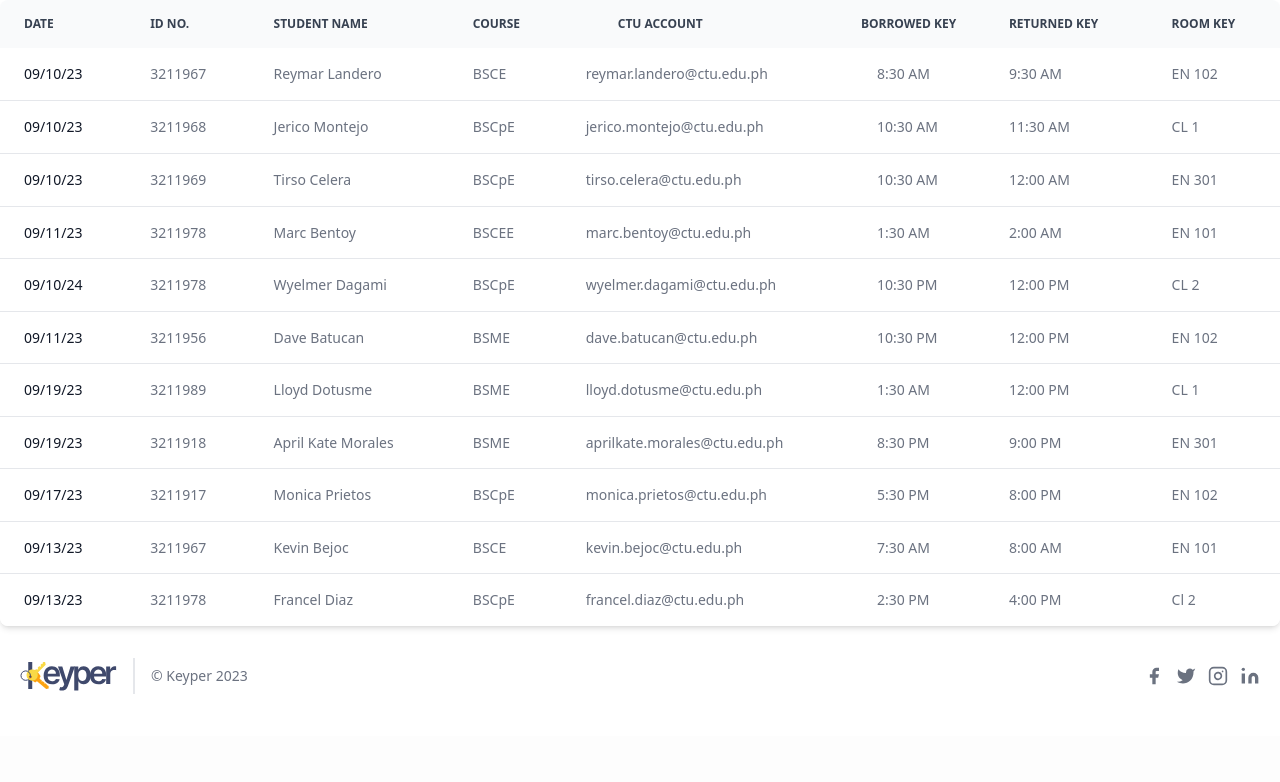
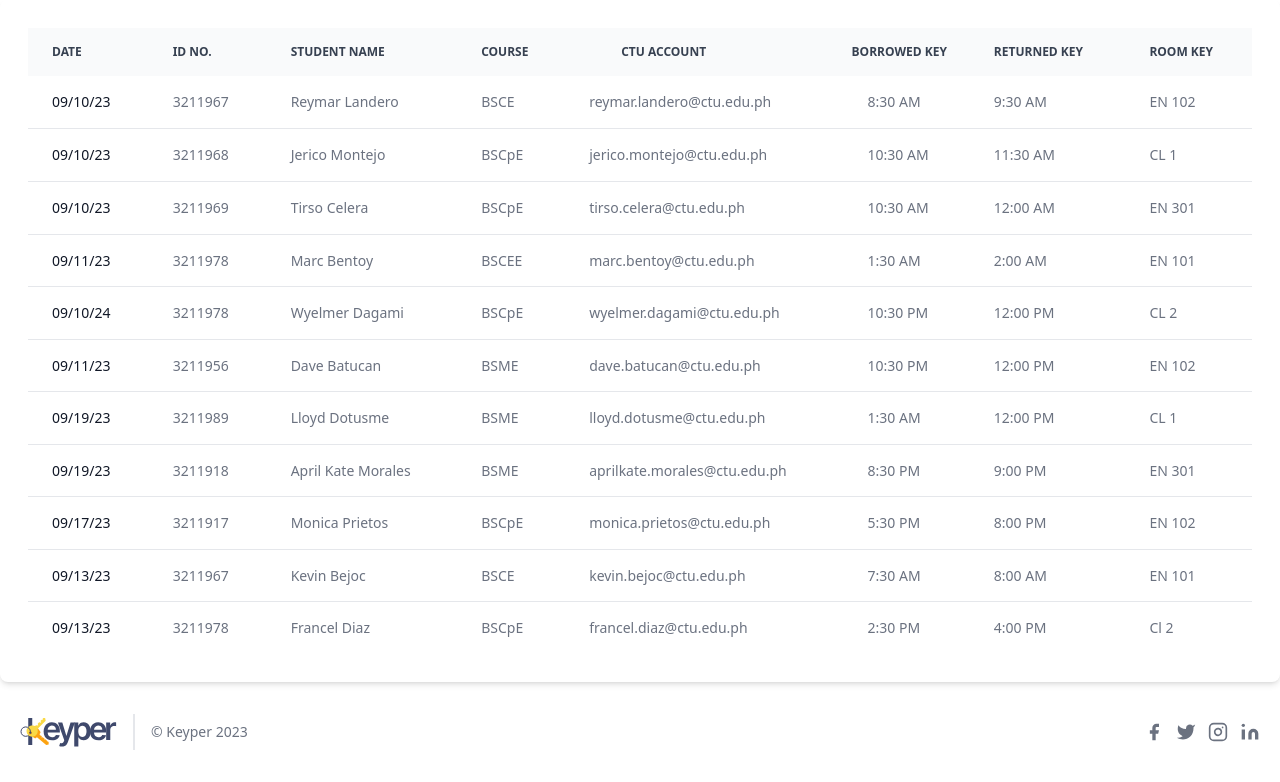
Before and after one commit to marcbentoy/Keyper, a Django app: page /history/ in a window 1280 px wide. Shown: the part 64-846 px from the top of the page. Before the commit the page ends 758 px from the top, so only its background shows below. Run offline with Django 4.2, Linux system fonts and the light colour scheme.

Commit message:
update: history

```diff
--- a/frontend/templates/frontend/history.html
+++ b/frontend/templates/frontend/history.html
@@ -4,7 +4,7 @@
 
 {% block content %}
 
-<div class="relative overflow-x-auto shadow-md sm:rounded-lg">
+<div class="relative overflow-x-auto shadow-md sm:rounded-lg padding p-7">
     <table class="w-full text-sm text-left text-gray-500 dark:text-gray-400">
         <thead class="text-xs text-gray-700 uppercase bg-gray-50 dark:bg-gray-700 dark:text-gray-400">
             <tr>
```
